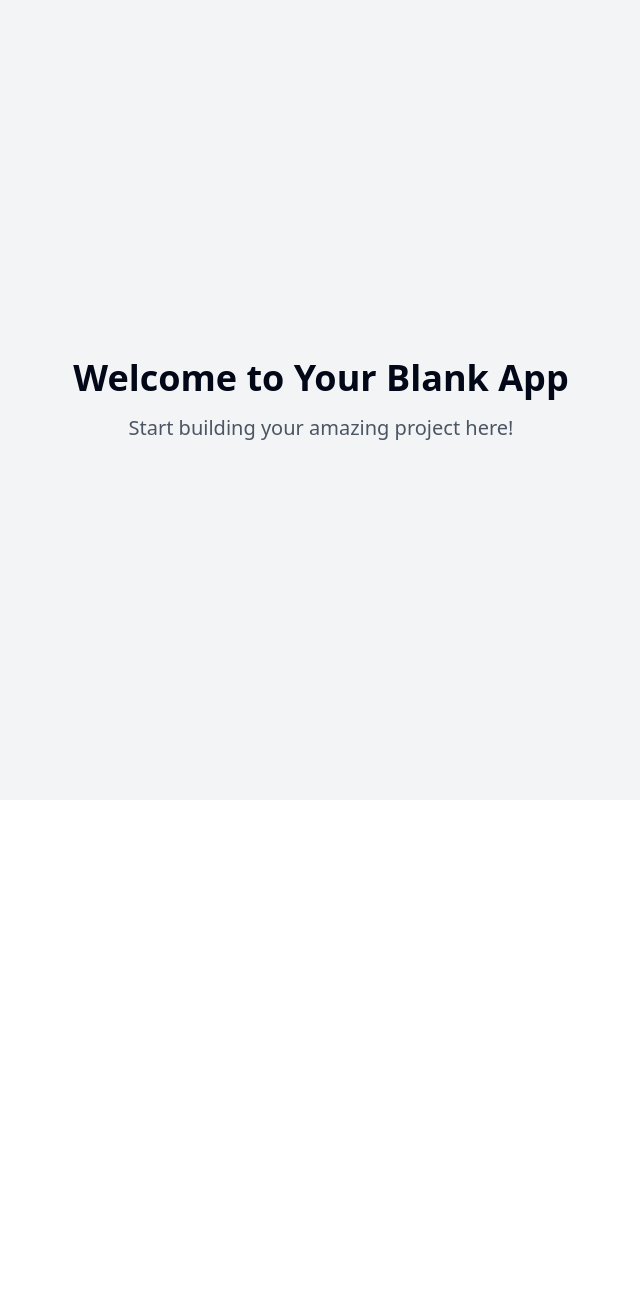
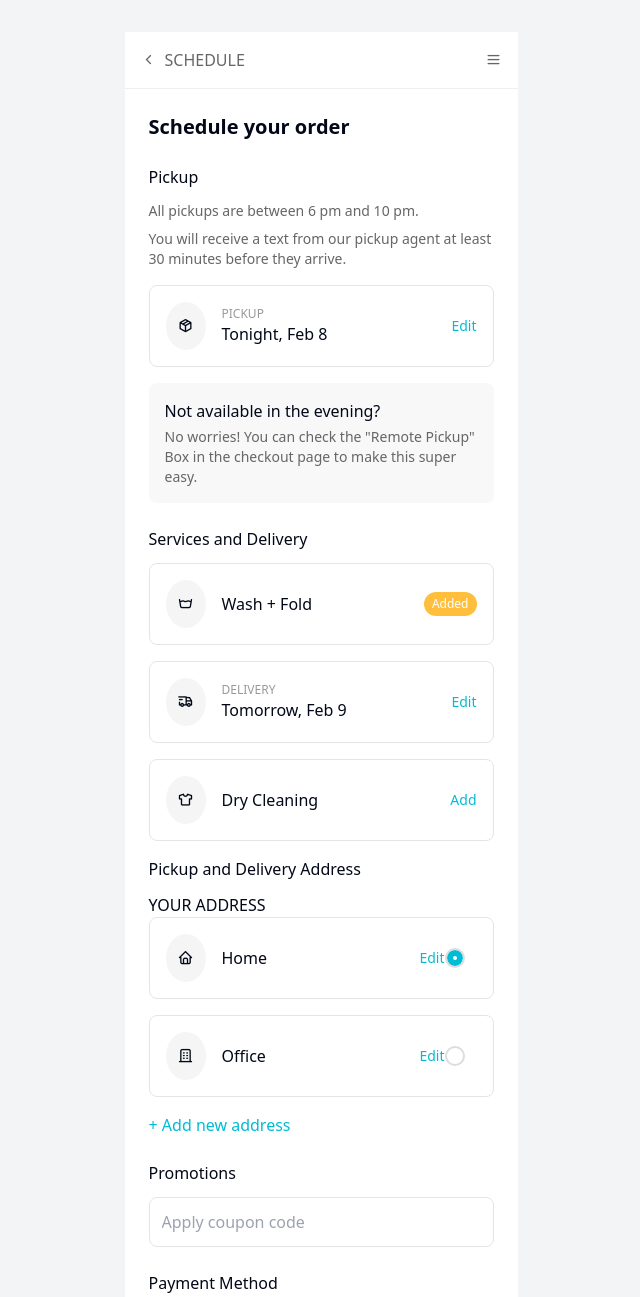
Before and after one commit to the-wider-collective/laundry-order-schedule, a React (Vite) app: page / in a window 1280 px wide. Shown: the top 1297 px of the page, without its empty margins (319-959 px from the left). Before the commit the page ends 800 px from the top, so only its background shows below. Built offline with nearby package versions, Linux system fonts and the light colour scheme.

Commit message:
Import Figma design from Builder
Imported from Builder.io to Lovable

```diff
--- /dev/null
+++ b/src/components/schedule/AddressSection.tsx
@@ -0,0 +1,37 @@
+import { SectionTitle } from "./shared/SectionTitle";
+import { IconCard } from "./shared/IconCard";
+
+export const AddressSection = () => {
+  return (
+    <section>
+      <SectionTitle>Pickup and Delivery Address</SectionTitle>
+
+      <div className="mb-4">
+        <div>YOUR ADDRESS</div>
+        <IconCard
+          icon="home"
+          title="Home"
+          selected={true}
+          action={{
+            text: "Edit",
+            onClick: () => console.log("Edit home address"),
+          }}
+        />
+
+        <IconCard
+          icon="building"
+          title="Office"
+          selected={false}
+          action={{
+            text: "Edit",
+            onClick: () => console.log("Edit office address"),
+          }}
+        />
+      </div>
+
+      <div className="text-[#00bcd4] mb-6 cursor-pointer">
+        + Add new address
+      </div>
+    </section>
+  );
+};
--- /dev/null
+++ b/src/components/schedule/Header.tsx
@@ -0,0 +1,13 @@
+export const Header = () => {
+  return (
+    <header className="flex justify-between items-center p-4 border-b-[#eee] border-b border-solid">
+      <div className="flex items-center gap-2 text-[#666] cursor-pointer">
+        <i className="ti ti-chevron-left" />
+        <span>SCHEDULE</span>
+      </div>
+      <div className="text-[#666] cursor-pointer">
+        <i className="ti ti-menu-2" />
+      </div>
+    </header>
+  );
+};
--- /dev/null
+++ b/src/components/schedule/PaymentSection.tsx
@@ -0,0 +1,37 @@
+import { SectionTitle } from "./shared/SectionTitle";
+
+export const PaymentSection = () => {
+  return (
+    <section>
+      <SectionTitle>Payment Method</SectionTitle>
+
+      <div className="text-[#666] text-sm mb-4">
+        To confirm your pickup, please add your preferred Payment method. You'll
+        be charged after delivery.
+      </div>
+
+      <button className="w-full text-white text-center bg-[#00bcd4] mb-6 p-4 rounded-lg max-sm:p-3.5">
+        Add payment method
+      </button>
+
+      <div className="mb-6">
+        <div className="flex items-center gap-2 text-[#666] text-sm mb-2">
+          <i className="ti ti-calendar" />
+          <span>Reschedule or cancel anytime.</span>
+        </div>
+        <div className="flex items-center gap-2 text-[#666] text-sm mb-2">
+          <i className="ti ti-thumb-up" />
+          <span>Satisfaction guaranteed.</span>
+        </div>
+        <div className="flex items-center gap-2 text-[#666] text-sm mb-2">
+          <i className="ti ti-help" />
+          <span>Have questions? Contact us!</span>
+        </div>
+      </div>
+
+      <button className="w-full text-white text-center font-medium bg-[#00bcd4] p-4 rounded-lg max-sm:p-3.5">
+        Confirm Pickup
+      </button>
+    </section>
+  );
+};
--- /dev/null
+++ b/src/components/schedule/PickupSection.tsx
@@ -0,0 +1,35 @@
+import { SectionTitle } from "./shared/SectionTitle";
+import { IconCard } from "./shared/IconCard";
+
+export const PickupSection = () => {
+  return (
+    <section>
+      <SectionTitle>Pickup</SectionTitle>
+      <div className="text-[#666] text-sm mb-4">
+        <span>All pickups are between 6 pm and 10 pm.</span>
+        <div className="mt-2">
+          You will receive a text from our pickup agent at least 30 minutes
+          before they arrive.
+        </div>
+      </div>
+
+      <IconCard
+        icon="package"
+        label="PICKUP"
+        title="Tonight, Feb 8"
+        action={{
+          text: "Edit",
+          onClick: () => console.log("Edit pickup"),
+        }}
+      />
+
+      <div className="bg-[#f8f8f8] mb-6 p-4 rounded-lg">
+        <span>Not available in the evening?</span>
+        <div className="text-[#666] text-sm mt-1">
+          No worries! You can check the "Remote Pickup" Box in the checkout page
+          to make this super easy.
+        </div>
+      </div>
+    </section>
+  );
+};
--- /dev/null
+++ b/src/components/schedule/PromotionsSection.tsx
@@ -0,0 +1,17 @@
+import { SectionTitle } from "./shared/SectionTitle";
+
+export const PromotionsSection = () => {
+  return (
+    <section>
+      <SectionTitle>Promotions</SectionTitle>
+
+      <div>
+        <input
+          type="text"
+          placeholder="Apply coupon code"
+          className="w-full border border-neutral-200 mb-6 p-3 rounded-lg border-solid"
+        />
+      </div>
+    </section>
+  );
+};
--- /dev/null
+++ b/src/components/schedule/ScheduleLayout.tsx
@@ -0,0 +1,24 @@
+import { Header } from "./Header";
+import { PickupSection } from "./PickupSection";
+import { ServicesSection } from "./ServicesSection";
+import { AddressSection } from "./AddressSection";
+import { PromotionsSection } from "./PromotionsSection";
+import { PaymentSection } from "./PaymentSection";
+
+export const ScheduleLayout = () => {
+  return (
+    <div className="max-w-[393px] bg-white mx-auto my-0">
+      <Header />
+
+      <main className="p-6 max-sm:p-4">
+        <h1 className="text-xl font-semibold mb-6">Schedule your order</h1>
+
+        <PickupSection />
+        <ServicesSection />
+        <AddressSection />
+        <PromotionsSection />
+        <PaymentSection />
+      </main>
+    </div>
+  );
+};
--- /dev/null
+++ b/src/components/schedule/ServicesSection.tsx
@@ -0,0 +1,31 @@
+import { SectionTitle } from "./shared/SectionTitle";
+import { IconCard } from "./shared/IconCard";
+
+export const ServicesSection = () => {
+  return (
+    <section>
+      <SectionTitle>Services and Delivery</SectionTitle>
+
+      <IconCard icon="wash" title="Wash + Fold" tag="Added" />
+
+      <IconCard
+        icon="truck-delivery"
+        label="DELIVERY"
+        title="Tomorrow, Feb 9"
+        action={{
+          text: "Edit",
+          onClick: () => console.log("Edit delivery"),
+        }}
+      />
+
+      <IconCard
+        icon="shirt"
+        title="Dry Cleaning"
+        action={{
+          text: "Add",
+          onClick: () => console.log("Add dry cleaning"),
+        }}
+      />
+    </section>
+  );
+};
--- /dev/null
+++ b/src/components/schedule/shared/IconCard.tsx
@@ -0,0 +1,60 @@
+import { IconProps } from "lucide-react";
+
+interface IconCardProps {
+  icon: string;
+  label?: string;
+  title?: string;
+  action?: {
+    text: string;
+    onClick: () => void;
+  };
+  tag?: string;
+  selected?: boolean;
+  onClick?: () => void;
+}
+
+export const IconCard: React.FC<IconCardProps> = ({
+  icon,
+  label,
+  title,
+  action,
+  tag,
+  selected,
+  onClick,
+}) => {
+  return (
+    <div
+      className={`flex items-center border border-neutral-200 mb-4 p-4 rounded-lg border-solid max-sm:p-3 ${onClick ? "cursor-pointer" : ""}`}
+      onClick={onClick}
+    >
+      <div className="bg-neutral-100 mr-4 p-3 rounded-[50%]">
+        <i className={`ti ti-${icon}`} />
+      </div>
+      <div className="flex-1">
+        {label && <div className="text-[#999] text-xs uppercase">{label}</div>}
+        {title && <div className="font-medium">{title}</div>}
+      </div>
+      {action && (
+        <div
+          className="text-[#00bcd4] text-sm cursor-pointer"
+          onClick={(e) => {
+            e.stopPropagation();
+            action.onClick();
+          }}
+        >
+          {action.text}
+        </div>
+      )}
+      {tag && (
+        <div className="text-white text-xs bg-[#ffbf3d] px-2 py-1 rounded-xl">
+          {tag}
+        </div>
+      )}
+      {selected !== undefined && (
+        <div
+          className={`w-5 h-5 ${selected ? "shadow-[inset_0_0_0_6px_#00bcd4] bg-white border-[#00bcd4]" : ""} mr-3 rounded-[50%] border-2 border-solid border-[#ddd]`}
+        />
+      )}
+    </div>
+  );
+};
--- /dev/null
+++ b/src/components/schedule/shared/SectionTitle.tsx
@@ -0,0 +1,11 @@
+interface SectionTitleProps {
+  children: React.ReactNode;
+  className?: string;
+}
+
+export const SectionTitle: React.FC<SectionTitleProps> = ({
+  children,
+  className = "",
+}) => {
+  return <h2 className={`font-medium mb-3 ${className}`}>{children}</h2>;
+};
--- a/src/pages/Index.tsx
+++ b/src/pages/Index.tsx
@@ -1,13 +1,20 @@
-// Update this page (the content is just a fallback if you fail to update the page)
+import { ScheduleLayout } from "@/components/schedule/ScheduleLayout";
 
 const Index = () => {
   return (
-    <div className="min-h-screen flex items-center justify-center bg-gray-100">
-      <div className="text-center">
-        <h1 className="text-4xl font-bold mb-4">Welcome to Your Blank App</h1>
-        <p className="text-xl text-gray-600">Start building your amazing project here!</p>
+    <>
+      <link
+        rel="stylesheet"
+        href="https://cdn.jsdelivr.net/npm/@tabler/icons-webfont@latest/dist/tabler-icons.min.css"
+      />
+      <link
+        rel="stylesheet"
+        href="https://fonts.googleapis.com/css2?family=Inter:wght@400;500;600&display=swap"
+      />
+      <div className="min-h-screen bg-gray-100 py-8">
+        <ScheduleLayout />
       </div>
-    </div>
+    </>
   );
 };
 
```
